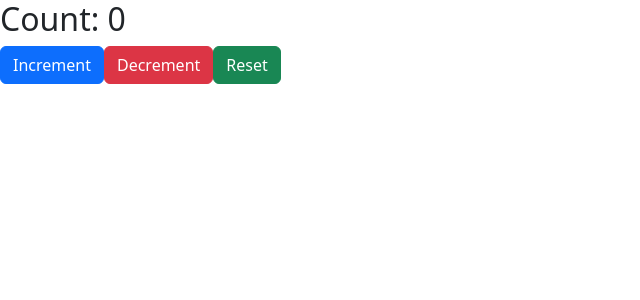
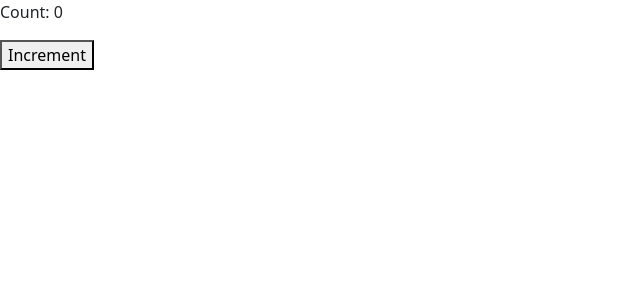
Before and after one commit to balili-melchorjr-developer/react-todo-list, a React (Vite) app: page / in a window 1280 px wide. Shown: the top 300 px of the page, without its empty margins (0-640 px from the left). Built offline with nearby package versions, Linux system fonts and the light colour scheme.

Commit message:
React Hooks - useCallback

```diff
--- a/src/App.jsx
+++ b/src/App.jsx
@@ -1,43 +1,15 @@
-import { useReducer } from "react"
-
-const reducer = (state, action) => {
-  console.log(state, action)
-  switch(action.type) {
-    case "increment":
-      return {count: state.count + 1}
-    case "decrement":
-        return {count: state.count - 1}
-    case "reset":
-      return {count: 0}
-    default:
-      return state
-  }
-}
-
+import { useCallback, useState } from "react"
 
 function App() {
-  const initialState = { count: 0}
-  const [state, dispatch] = useReducer(reducer, initialState)
+  const [count, setCount] = useState(0)
 
-  const handleIncrement = () => {
-    dispatch({type: "increment"})
-  }
-
-  const handleDecrement = () => {
-    dispatch({type: "decrement"})
-  }
-  const handleReset = () => {
-    dispatch({type: "reset"})
-  }
-
+  const handleIncrement = useCallback(() => {
+    setCount((prevCount) => prevCount + 1)
+  }, [])
   return (
     <>
-      <h2>Count: {state.count}</h2>
-      <div>
-        <button className="btn btn-primary" onClick={handleIncrement}>Increment</button>
-        <button className="btn btn-danger" onClick={handleDecrement}>Decrement</button>
-        <button className="btn btn-success" onClick={handleReset}>Reset</button>
-      </div>
+      <p>Count: {count}</p>
+      <button onClick={handleIncrement}>Increment</button>
     </>
   )
 }
```
